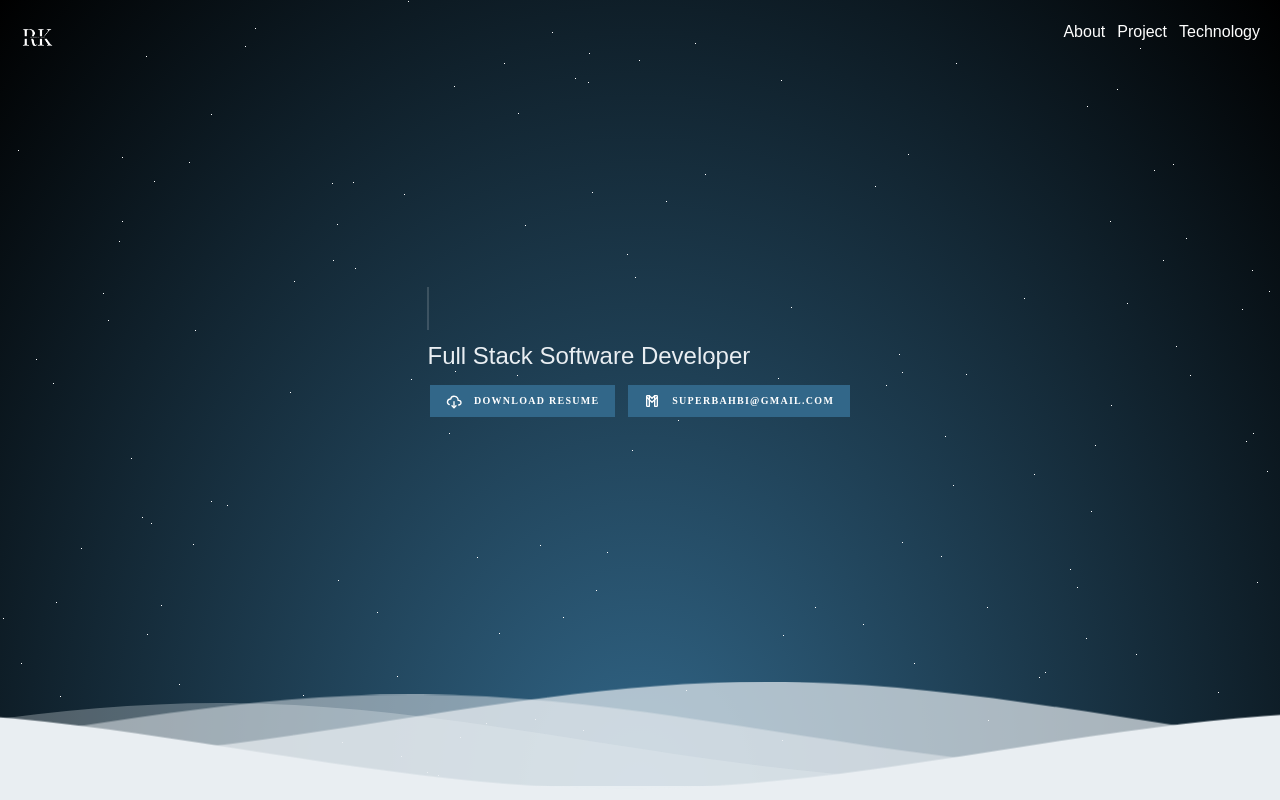
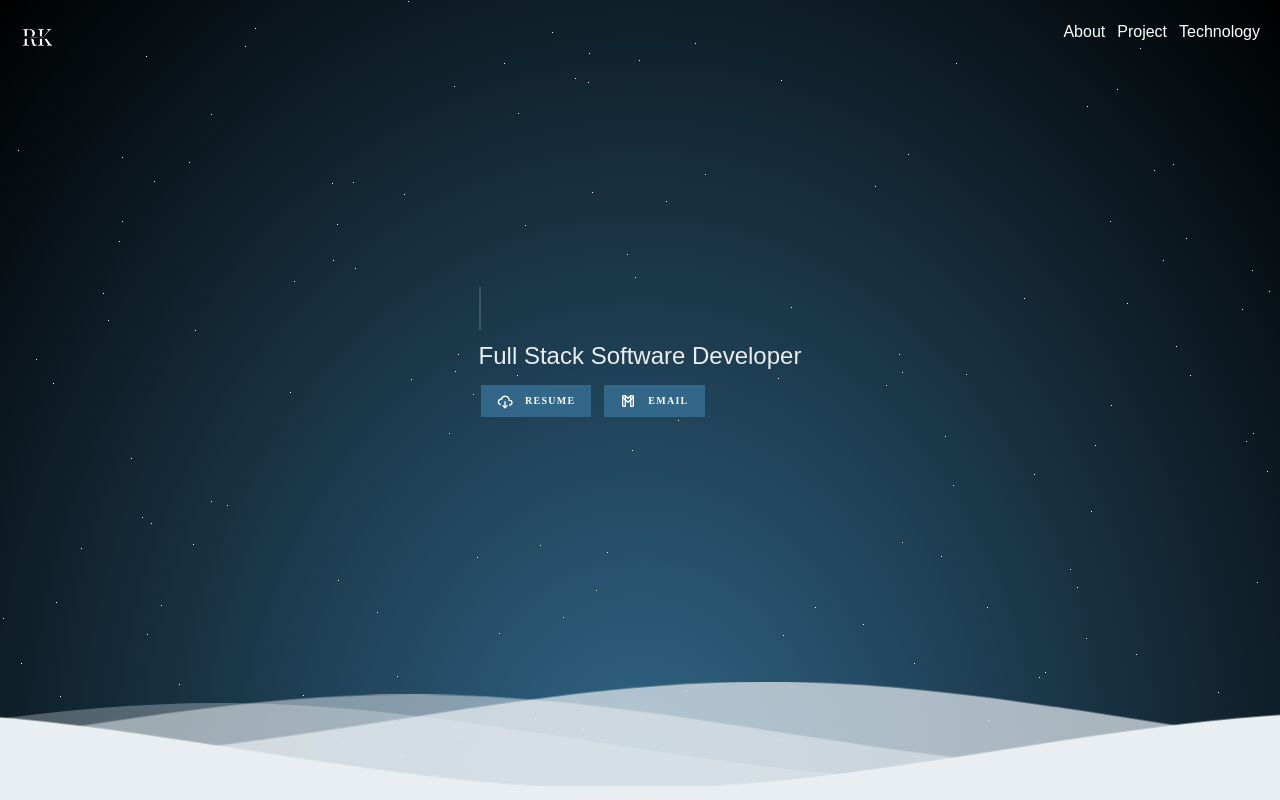
Before and after one commit to superbahbi/portfolio, a React (Create React App) app: page / in a window 1280 px wide. Shown: the top 800 px of the page. Built offline with nearby package versions, Linux system fonts and the light colour scheme.

Commit message:
change resume and email button title

```diff
--- a/src/App.js
+++ b/src/App.js
@@ -129,10 +129,12 @@ function App() {
           data="M0,224L30,208C60,192,120,160,180,170.7C240,181,300,235,360,266.7C420,299,480,309,540,272C600,235,660,149,720,138.7C780,128,840,192,900,181.3C960,171,1020,85,1080,74.7C1140,64,1200,128,1260,170.7C1320,213,1380,235,1410,245.3L1440,256L1440,0L1410,0C1380,0,1320,0,1260,0C1200,0,1140,0,1080,0C1020,0,960,0,900,0C840,0,780,0,720,0C660,0,600,0,540,0C480,0,420,0,360,0C300,0,240,0,180,0C120,0,60,0,30,0L0,0Z"
           viewBox="0 0 1440 320"
         />
+
         <Content id="technology" backgroundColor={theme.colors.brand[700]}>
           <Heading as="h2" size="xl" color="brand.900" m={10}>
             TECHNOLOGIES & TOOLS
           </Heading>
+
           <TechBox>
             {technology.map((tech, index) => {
               return (
--- a/src/Components/Header.jsx
+++ b/src/Components/Header.jsx
@@ -148,14 +148,14 @@ const Header = ({ theme, name, title }) => {
           </Text>
           <HStack>
             <BrandIcon
-              name="Download resume"
+              name="Resume"
               icon={<TbCloudDownload color="white" />}
               link={
                 "https://user.fm/files/v2-300f28f8385972fb6f887614d0c6ec72/Robert_Kugler%20IV_Resume.pdf"
               }
             />
             <BrandIcon
-              name={"superbahbi@gmail.com"}
+              name="Email"
               icon={<TbBrandGmail color="white" />}
               link={`mailto:superbahbi@gmail.com`}
             />
```
